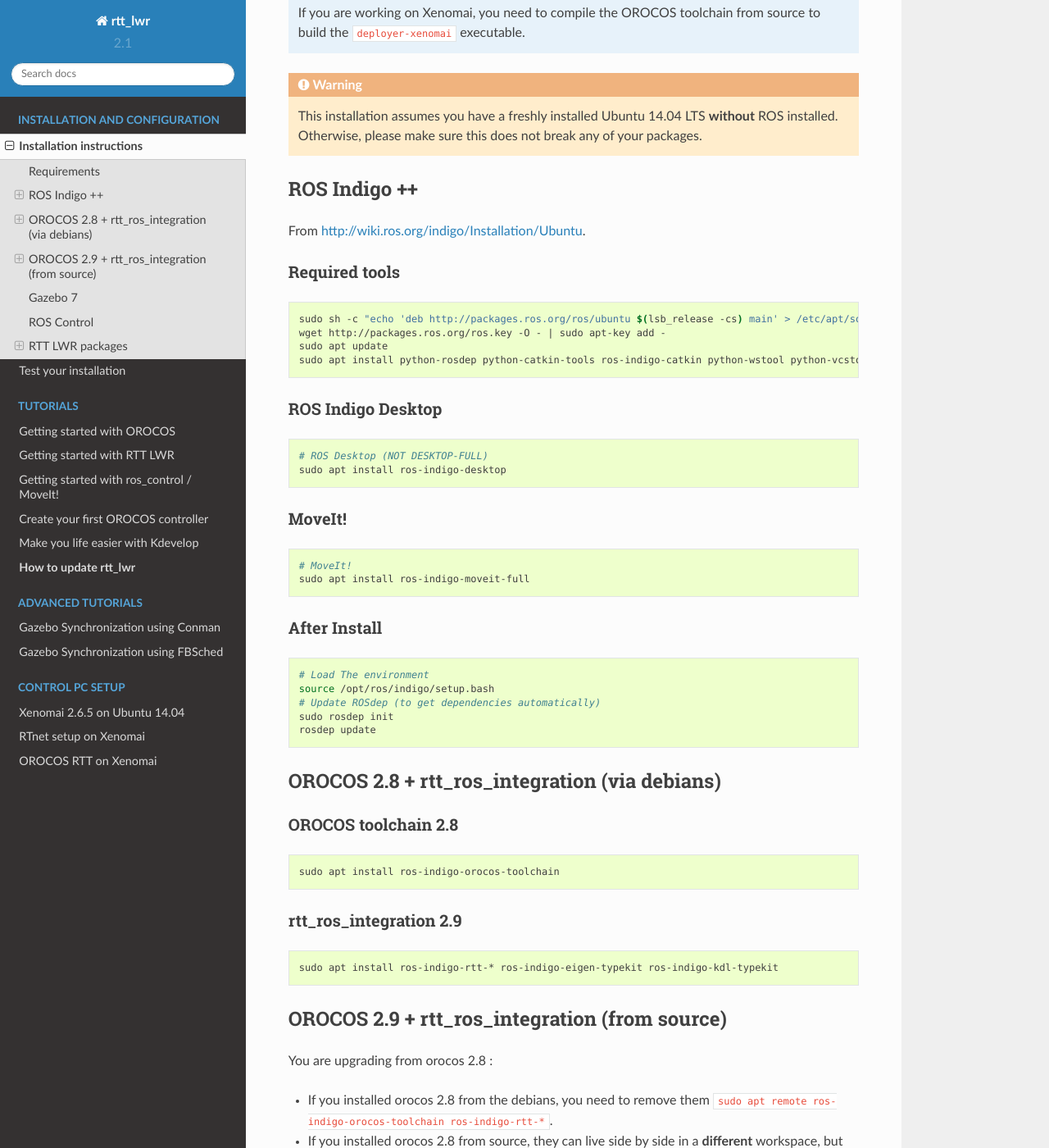
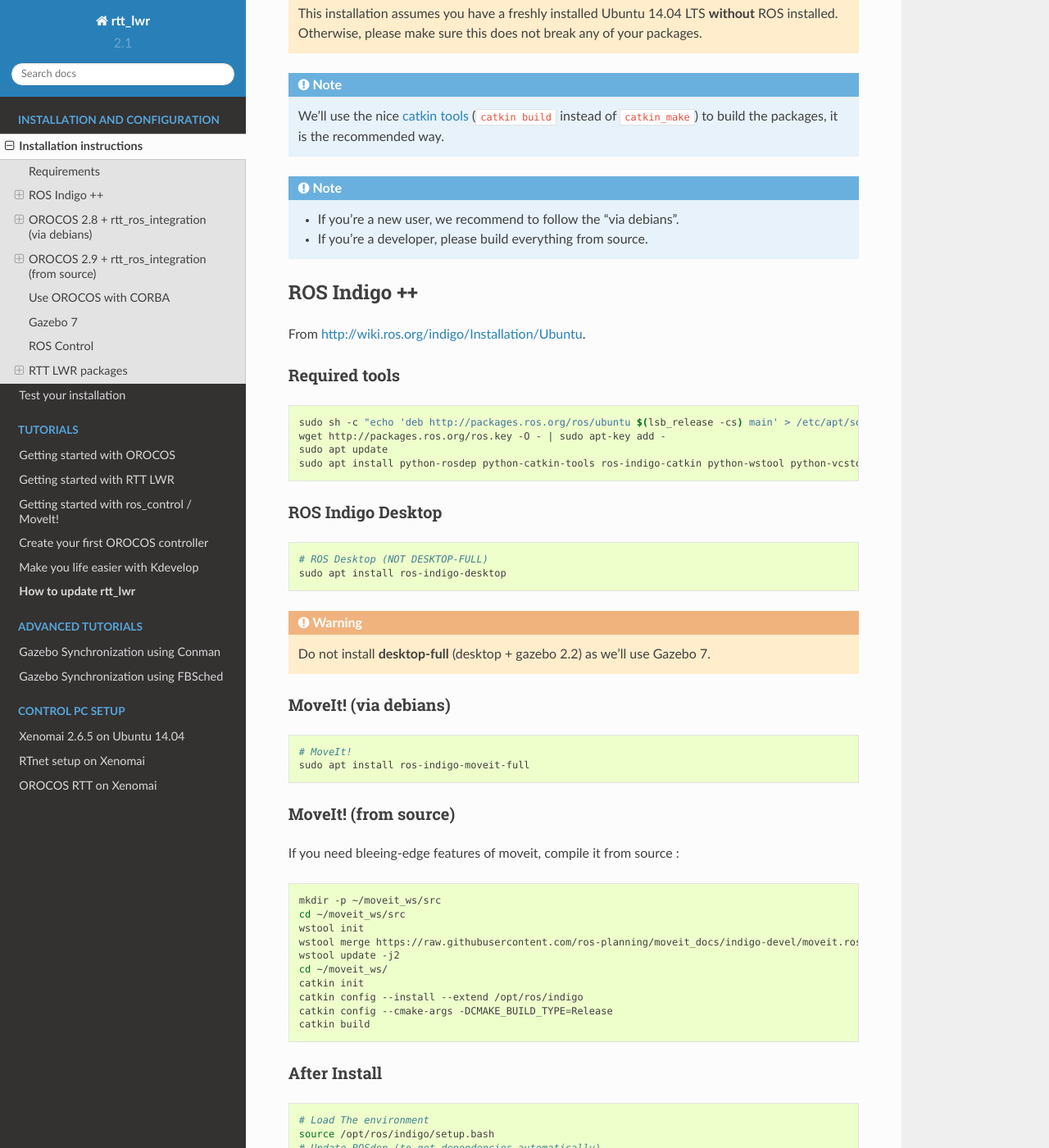
Before and after one commit to kuka-isir/rtt_lwr, a Sphinx documentation site: the page built from docs/source/install/install.rst, in a window 1280 px wide and 1400 px high, scrolled down 500 px. Shown: the whole window at 82% size. Built offline with Sphinx 7.4.7 and the Read the Docs theme 2.0.0, drawn with Linux system fonts in a browser that asks for light colours; some of the changed text lies outside the part shown.

Commit message:
update doc

```diff
--- a/docs/source/install/install.rst
+++ b/docs/source/install/install.rst
@@ -10,11 +10,15 @@
 - **OROCOS 2.8** ``(from the ros debian repos if not on xenomai)``
 - **Gazebo 7** ``(you can work with older version, but please prefer the latest)``
 
-.. note:: We are not installing ros-indigo-desktop-full because this will install gazebo 2.2. We work with gazebo 7.
-
 .. note:: If you are working on Xenomai, you need to compile the OROCOS toolchain from source to build the ``deployer-xenomai`` executable.
 
 .. warning:: This installation assumes you have a freshly installed Ubuntu 14.04 LTS **without** ROS installed. Otherwise, please make sure this does not break any of your packages.
+
+.. note:: We'll use the nice `catkin tools <http://catkin-tools.readthedocs.org/en/latest/>`_ (``catkin build`` instead of ``catkin_make``) to build the packages, it is the recommended way.
+
+.. note::
+    * If you're a new user, we recommend to follow the "via debians".
+    * If you're a developer, please build everything from source.
 
 ROS Indigo ++
 -------------
@@ -39,13 +43,33 @@
     # ROS Desktop (NOT DESKTOP-FULL)
     sudo apt install ros-indigo-desktop
 
-MoveIt!
-~~~~~~~
+.. warning:: Do not install **desktop-full** (desktop + gazebo 2.2) as we'll use Gazebo 7.
+
+MoveIt! (via debians)
+~~~~~~~~~~~~~~~~~~~~~
 
 .. code-block:: bash
 
     # MoveIt!
     sudo apt install ros-indigo-moveit-full
+
+MoveIt! (from source)
+~~~~~~~~~~~~~~~~~~~~~
+
+If you need bleeing-edge features of moveit, compile it from source :
+
+.. code-block:: bash
+
+    mkdir -p ~/moveit_ws/src
+    cd ~/moveit_ws/src
+    wstool init
+    wstool merge https://raw.githubusercontent.com/ros-planning/moveit_docs/indigo-devel/moveit.rosinstall
+    wstool update -j2
+    cd ~/moveit_ws/
+    catkin init
+    catkin config --install --extend /opt/ros/indigo
+    catkin config --cmake-args -DCMAKE_BUILD_TYPE=Release
+    catkin build
 
 After Install
 ~~~~~~~~~~~~~
@@ -100,9 +124,11 @@
     git submodule foreach git pull
     # Configure the workspace
     cd ~/orocos-2.9_ws/
+    catkin init
     catkin config --install --extend /opt/ros/indigo/
+    catkin config --cmake-args -DCMAKE_BUILD_TYPE=Release
     # Build
-    catkin build -DCMAKE_BUILD_TYPE=Release
+    catkin build
 
 rtt_ros_integration 2.9
 ~~~~~~~~~~~~~~~~~~~~~~~
@@ -116,9 +142,11 @@
     wstool update -j2
     # Configure the workspace
     cd ~/rtt_ros-2.9_ws/
+    catkin init
     catkin config --install --extend ~/orocos-2.9_ws/install
+    catkin config --cmake-args -DCMAKE_BUILD_TYPE=Release
     # Build (this can take a while)
-    catkin build -DCMAKE_BUILD_TYPE=Release
+    catkin build
 
 .. note::
 
@@ -132,6 +160,16 @@
     roscd fbsched && git remote set-url origin https://github.com/kuka-isir/fbsched.git && git pull
     roscd conman && git remote set-url origin https://github.com/kuka-isir/conman.git && git pull
 
+Use OROCOS with CORBA
+---------------------
+
+In order to use the corba interface (connect multiple deployers together), you'll need to build the orocos_ws and rtt_ros_ws with :
+
+.. code-block:: bash
+
+    catkin config --cmake-args -DCMAKE_BUILD_TYPE=Release -DENABLE_MQ=ON -DENABLE_CORBA=ON -DCORBA_IMPLEMENTATION=OMNIORB
+
+Reference : http://www.orocos.org/stable/documentation/rtt/v2.x/doc-xml/orocos-components-manual.html#orocos-corba
 
 Gazebo 7
 --------
@@ -196,7 +232,7 @@
     wstool merge https://raw.githubusercontent.com/kuka-isir/rtt_lwr/rtt_lwr-2.0/lwr_utils/config/rtt_lwr_extras.rosinstall
 
     # Download
-    wstool update -j$(nproc)
+    wstool update -j2
 
     # Create some extra ros messages (optional, only for ros control)
     source /opt/ros/indigo/setup.bash
@@ -245,7 +281,8 @@
     # Load ROS workspace if not already done
     source /opt/ros/indigo/setup.bash
     # Building the packages (takes ~10min)
-    catkin build -DCMAKE_BUILD_TYPE=Release
+    catkin config --cmake-args -DCMAKE_BUILD_TYPE=Release
+    catkin build
 
 .. image:: /_static/catkin-build.png
 
--- a/docs/source/rtpc/xenomai.rst
+++ b/docs/source/rtpc/xenomai.rst
@@ -28,7 +28,7 @@
 -------------
 
 Prepare the kernel
-~~~~~~~~~~~~~~
+~~~~~~~~~~~~~~~~~~
 
 .. code-block:: bash
 
--- a/docs/source/tutos/orocos-tuto.rst
+++ b/docs/source/tutos/orocos-tuto.rst
@@ -9,7 +9,7 @@
 Orocos Basics
 -------------
 
-First, make you have the lwr workspace loaded ``echo `source ~/lwr_ws/devel/setup.bash``
+First, make you have the lwr workspace loaded ``source ~/lwr_ws/devel/setup.bash``
 
 .. note::
 
```
Also changed, not shown: other parts of docs/source/install/install.rst (+0 -2 lines), docs/source/adv-tutos/gz-sync-conman.rst (+18 -0 lines).
